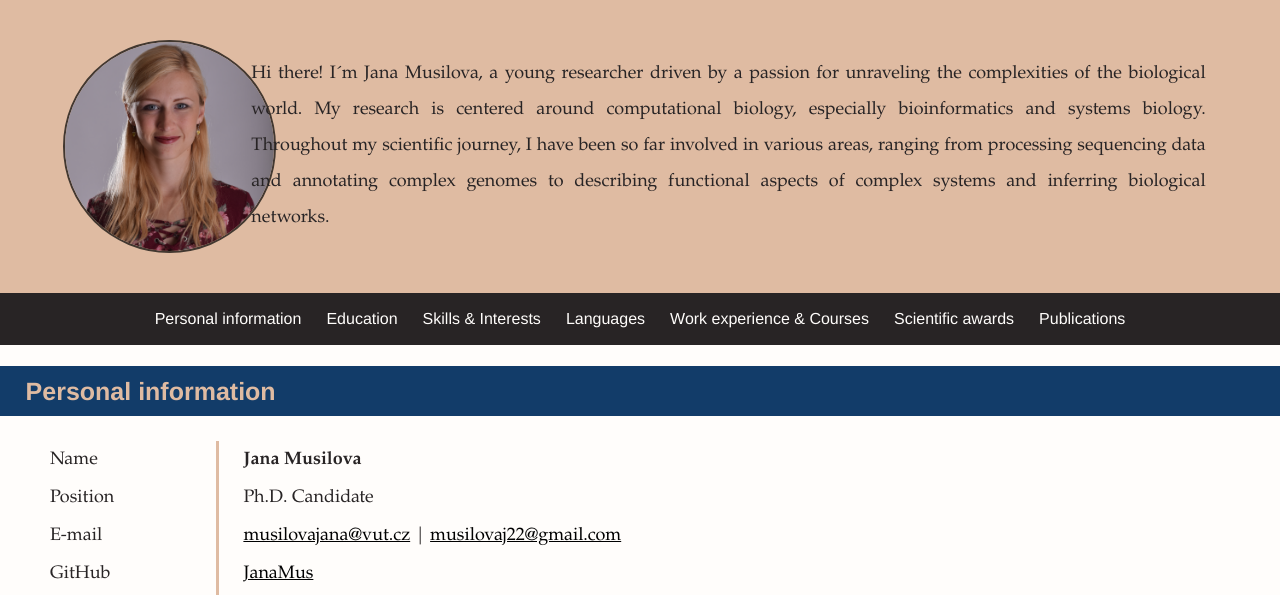
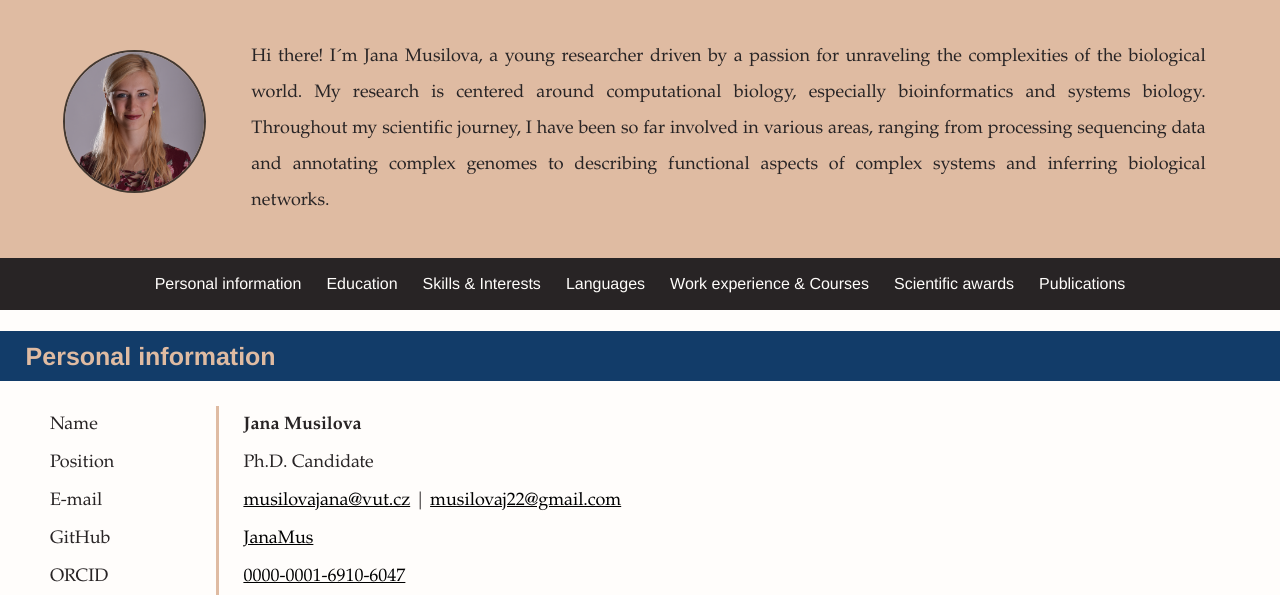
Before and after one commit to JanaMus/janamus.github.io, a PHP site: page / in a window 1280 px wide. Shown: the top 595 px of the page. Run offline with PHP 8.4, Linux system fonts and the light colour scheme.

Commit message:
Update style.css

```diff
--- a/style.css
+++ b/style.css
@@ -47,28 +47,16 @@ h3 {
     margin: 2% 0 1% 0;
 }
 
-p {
-    color: #123C69;
-    font-family: 'Garamond', Arial, sans-serif;
-    font-size: 20px;
-    text-align: justify;
-    margin: 5% 5% 5% 25%;
-    float: right;
-
-}
-
 a {
     color: black;
 }
 
 .portrait {
-    width: 150%;
-    height: 150%;
+    width: 100%;
+    height: 100%;
     border-radius: 50%;
     border: 2px solid rgba(0, 0, 0, 0.7);
     margin: 1%;
-    float: left;
-
 }
 
 .menu {
```
